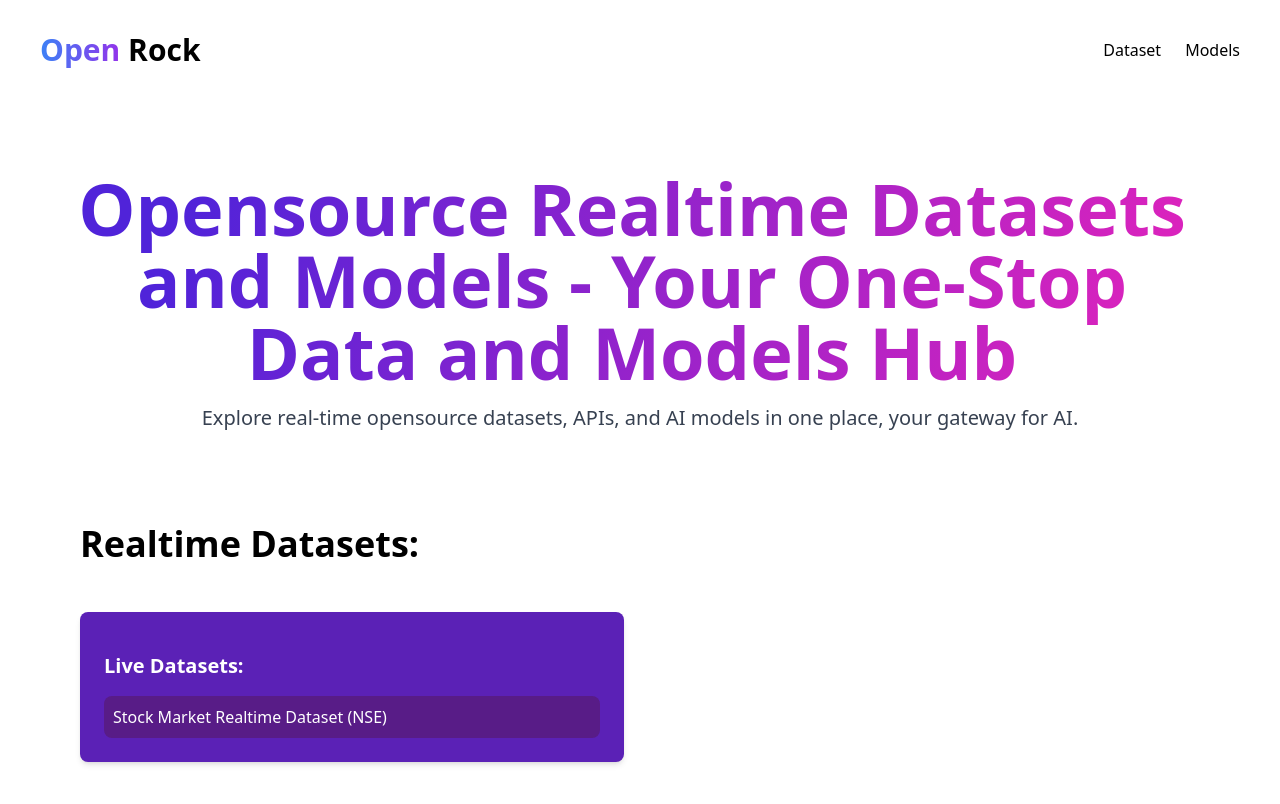
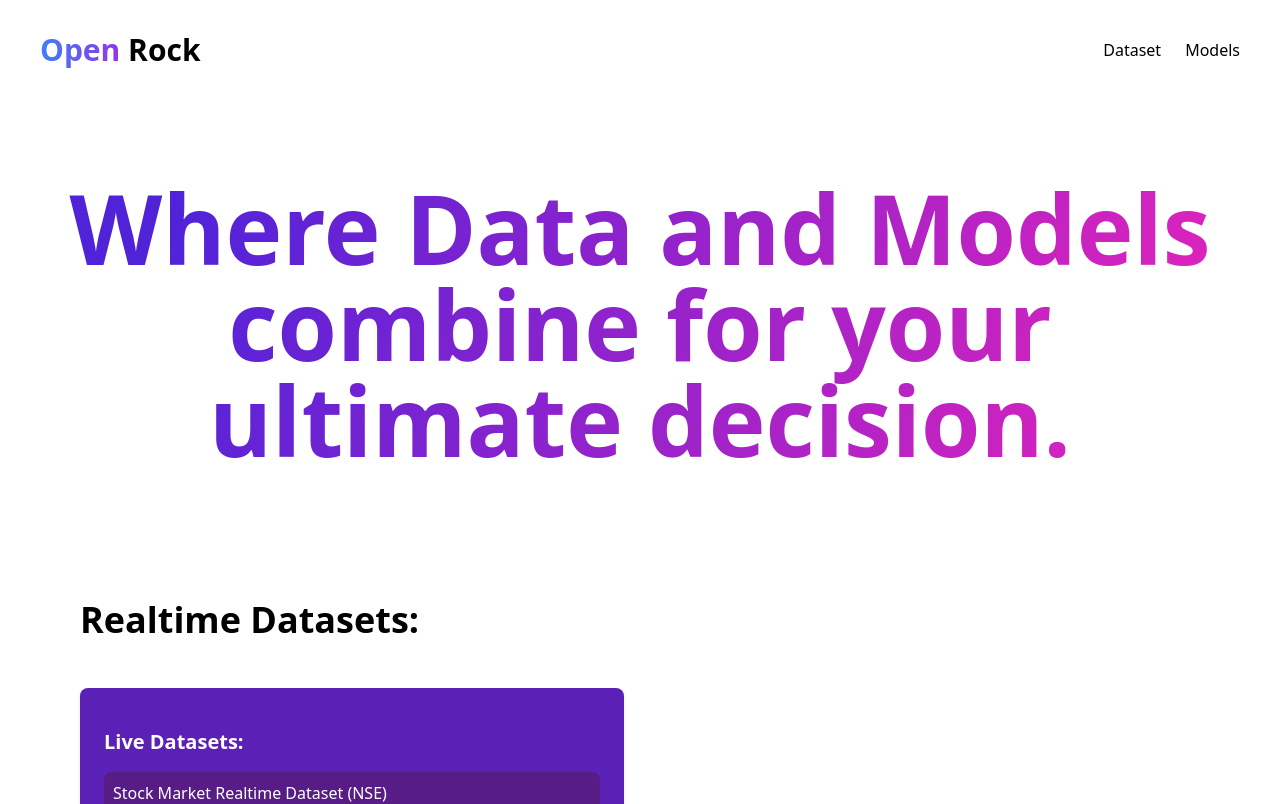
Before and after one commit to jarvismsk/openrock-frontend, a Next.js app: page / in a window 1280 px wide. Shown: the top 804 px of the page. Built offline with nearby package versions, Linux system fonts and the light colour scheme.

Commit message:
Update herosection.js

```diff
--- a/components/herosection.js
+++ b/components/herosection.js
@@ -2,16 +2,13 @@ import React from 'react';
 
 const HeroSection = () => {
   return (
-    <div className="py-10 md:py-3 md:px-7 pb-4 px-4 relative overflow-hidden md:mt-0 mt-[1rem] text-center">
-      <div className="container mx-auto">
-        <h1 className="text-3xl md:text-6xl lg:text-7xl font-bold bg-gradient-text relative z-10 mb-4 md:mb-4  px-4 md:pl-0">
+    <div className="py-10 md:py-5 px-4 relative overflow-hidden">
+      <div className="container mx-auto text-center">
+        <h1 className="text-2xl md:text-5xl lg:text-8xl font-bold bg-gradient-text relative z-10 mb-4 md:mb-8 px-4">
           <span className="bg-clip-text text-transparent from-blue-500 to-purple-600">
-          Opensource Realtime Datasets and Models - Your One-Stop Data and Models Hub
+            Where Data and Models combine for your ultimate decision.
           </span>
         </h1>
-        <p className="text-lg md:text-xl text-gray-700">
-        Explore real-time opensource datasets, APIs, and AI models in one place, your gateway for AI.
-        </p>
       </div>
     </div>
   );
```
